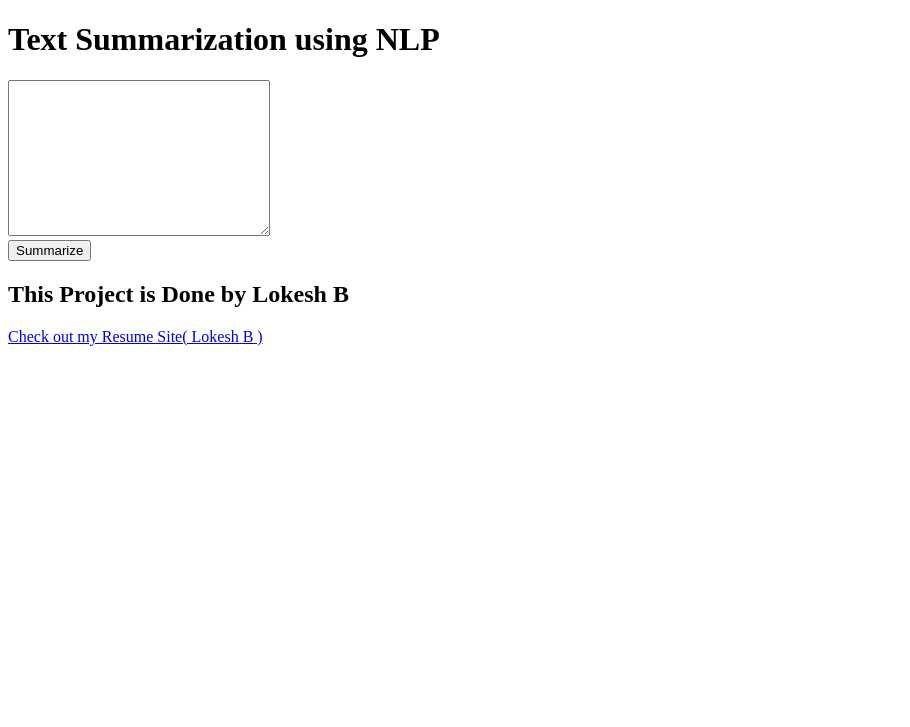
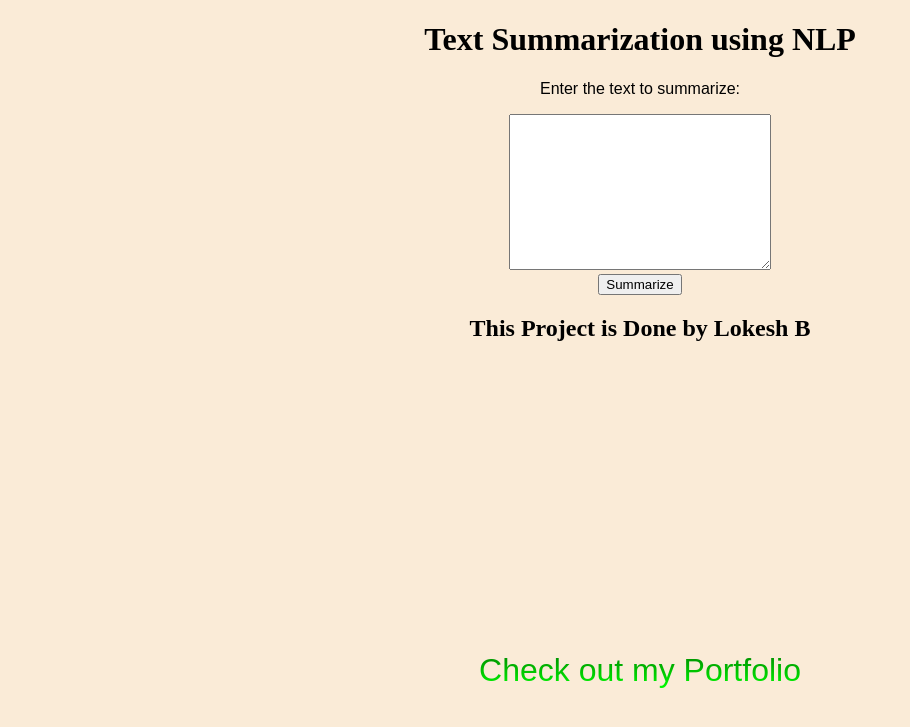
Before and after one commit to lokeshb003/Text-Summarization-Using-NLP, a Flask app: page / in a window 1280 px wide. Shown: the top 727 px of the page, without its empty margins (0-910 px from the left). Run offline with Flask 3, Linux system fonts and the light colour scheme.

Commit message:
Modified the index.html file

```diff
--- a/templates/index.html
+++ b/templates/index.html
@@ -2,10 +2,58 @@
 <html>
   <head>
     <title>Text Summarization Using Natural Language Processing</title>
+    <style>
+    #heading1 {
+      text-align: center;
+    }
+    body {
+      background-color:antiquewhite;
+    }
+    #heading2 {
+      text-align: center;
+      font-family: Arial, Helvetica, sans-serif;
+    }
+    #textbox {
+      text-align: center;
+    }
+    #heading3 {
+      text-align: center;
+    }
+    a {
+      text-align: center;
+      font-family: Arial, Helvetica, sans-serif;
+      font-size: 2em;
+      color: transparent;
+      animation: effect 2s linear infinite;
+      position: relative;
+      top: 270px;
+      display: block;
+    }
+    div {
+      position: absolute;
+      top: 50%;
+      left: 50%;
+      transform: translate(-50%, -50%);
+    }
+    @keyframes effect {
+            0% {
+                background: linear-gradient(
+                        #008000, #00FF00);
+                -webkit-background-clip: text;
+            }
+
+            100% {
+                background: linear-gradient(
+                        #3CE7D7, #000FFF);
+                -webkit-background-clip: text;
+            }
+      }
+    </style>
   </head>
   <body>
-    <h1>Text Summarization using NLP</h1>
-    <form method="post" action="{{ url_for('summarize') }}">
+    <h1 id="heading1">Text Summarization using NLP</h1>
+    <p id="heading2">Enter the text to summarize:</p>
+    <form method="post" id="textbox" action="{{ url_for('summarize') }}">
       <textarea name="text" rows="10" cols="30"></textarea>
       <br>
       <input type="submit" value="Summarize">
@@ -14,7 +62,9 @@
     <h2>Summary</h2>
     <p>{{ summary }}</p>
     {% endif %}
-   <h2>This Project is Done by Lokesh B</h2>
-   <a href="https://www.lokii.xyz">Check out my Resume Site( Lokesh B )</a>
+   <div class="portfolio-link">
+   <a href="https://www.lokii.tech">Check out my Portfolio</a>
+   </div>
+   <h2 id="heading3">This Project is Done by Lokesh B</h2>
   </body>
 </html>
```
